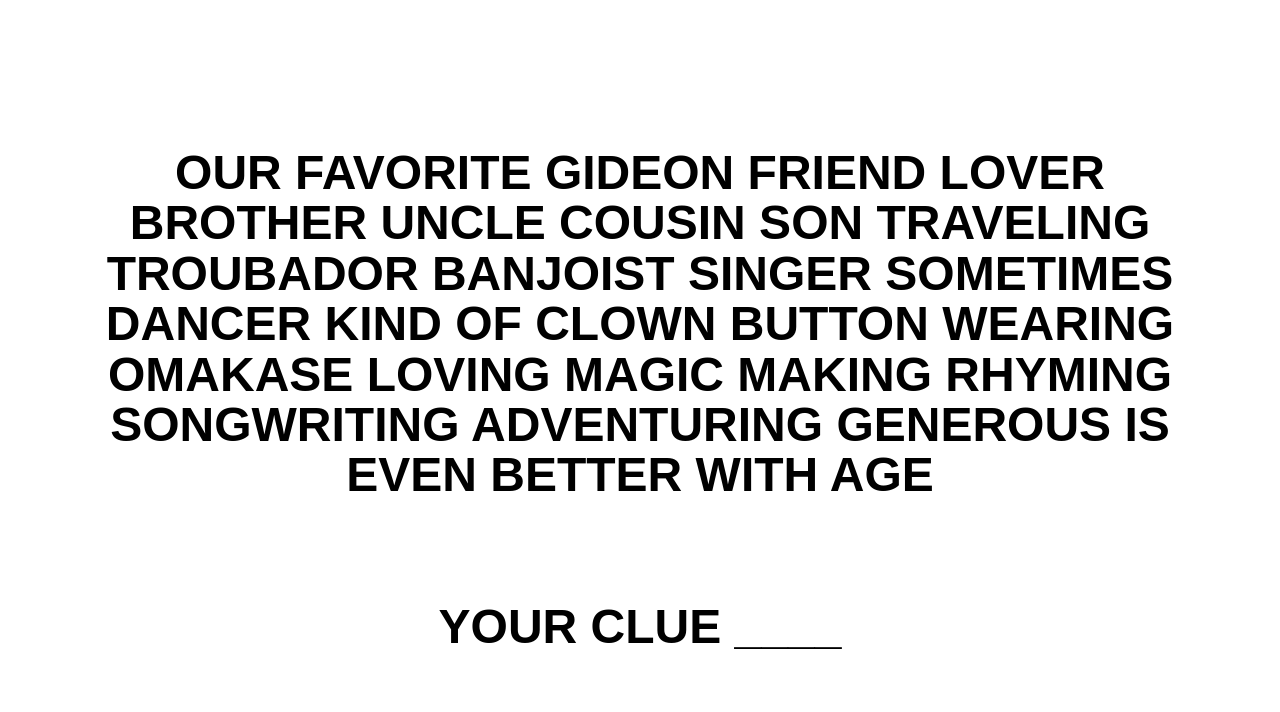
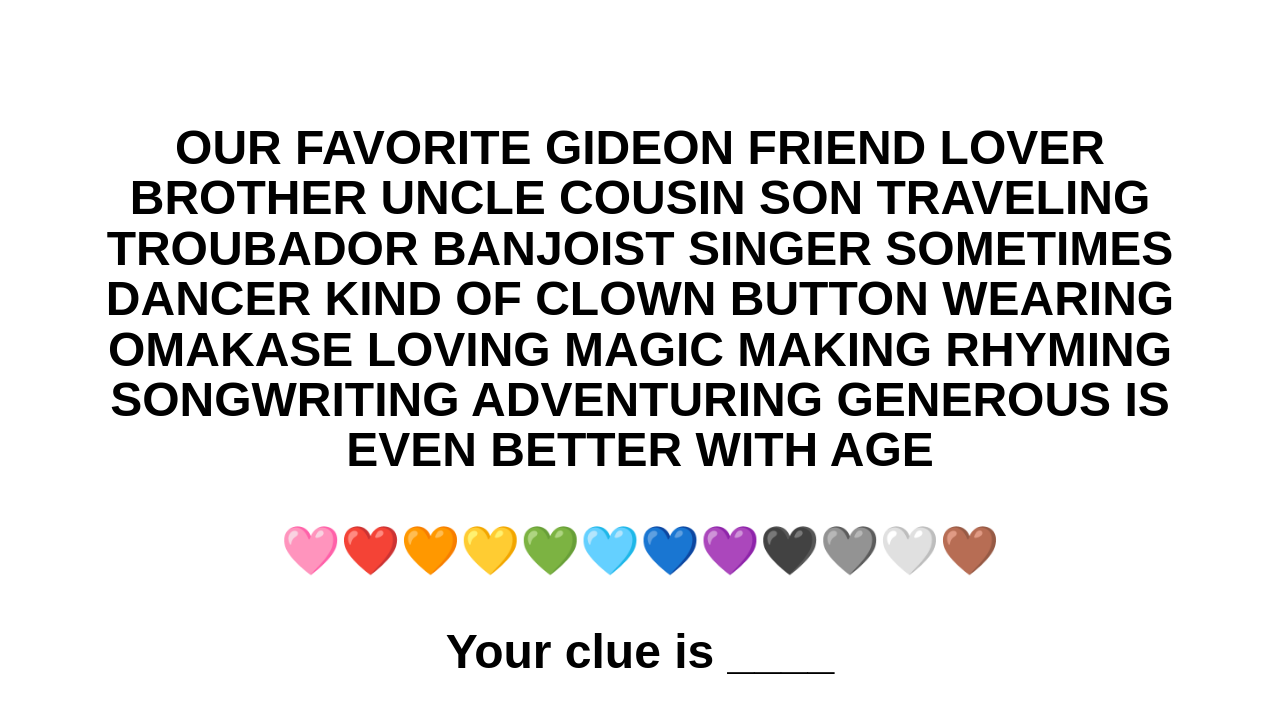
Before and after one commit to shwizle/gideon-07, a plain HTML site: page in-son-traveling-troubador-banjoist-singer-sometimesdancer-kindofclown-button-wearing-omakase-loving-magic-making-rhyming-songwriting-adventuring-generous-is-even-better-with-age/index.html in a window 1280 px wide. Shown: the top 712 px of the page. Drawn offline with Linux system fonts and the light colour scheme.

Commit message:
Update index.html

```diff
--- a/in-son-traveling-troubador-banjoist-singer-sometimesdancer-kindofclown-button-wearing-omakase-loving-magic-making-rhyming-songwriting-adventuring-generous-is-even-better-with-age/index.html
+++ b/in-son-traveling-troubador-banjoist-singer-sometimesdancer-kindofclown-button-wearing-omakase-loving-magic-making-rhyming-songwriting-adventuring-generous-is-even-better-with-age/index.html
@@ -31,9 +31,11 @@
 
 OUR FAVORITE GIDEON FRIEND LOVER BROTHER UNCLE COUSIN SON TRAVELING TROUBADOR BANJOIST SINGER SOMETIMES DANCER KIND OF CLOWN BUTTON WEARING OMAKASE LOVING MAGIC MAKING RHYMING SONGWRITING ADVENTURING GENEROUS IS EVEN BETTER WITH AGE<BR>
 <BR>
+    🩷❤️🧡💛💚🩵💙💜🖤🩶🤍🤎
 <BR>
-YOUR CLUE ____
+    <BR>
 
+Your clue is ____
 
   </div>
 
```
